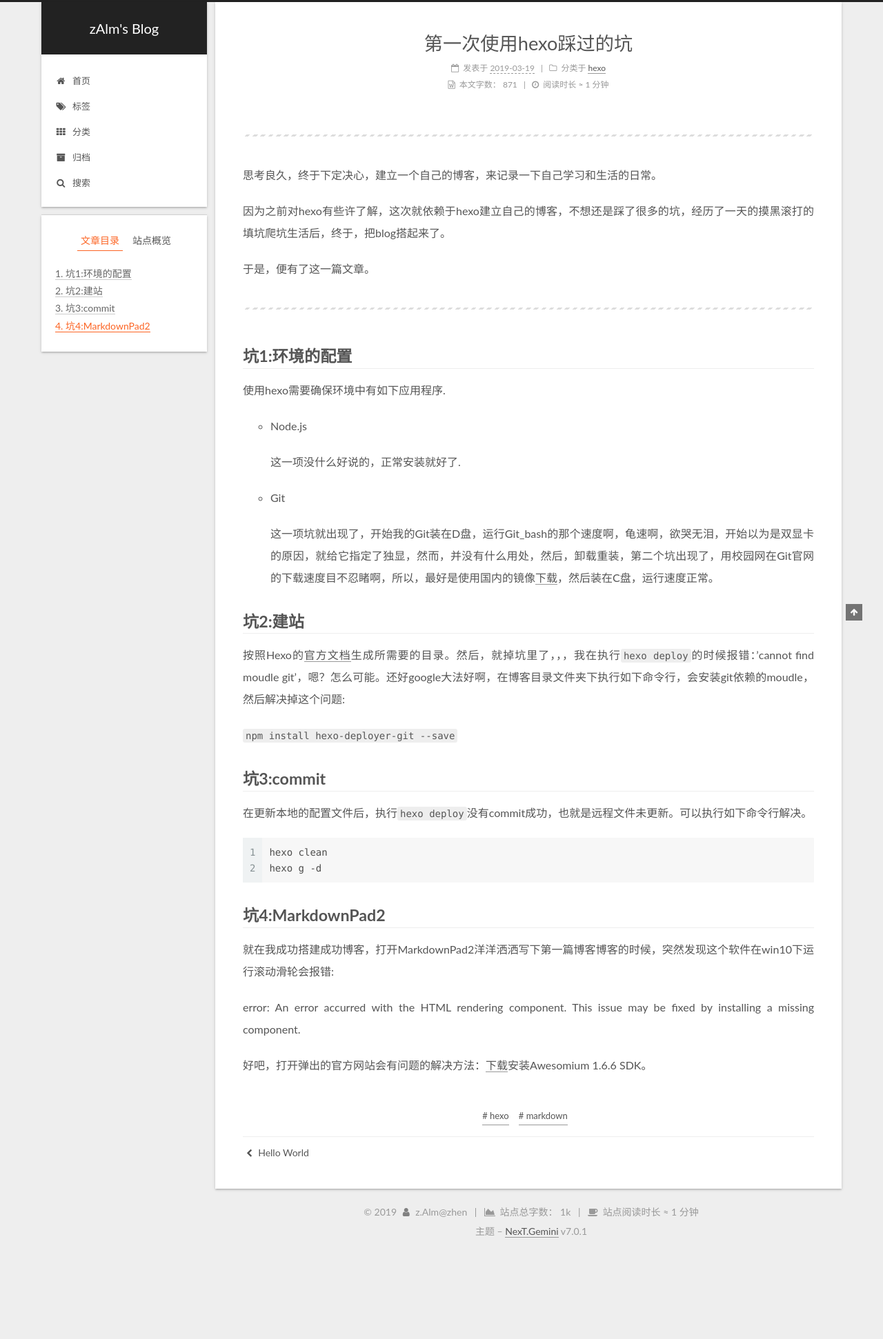
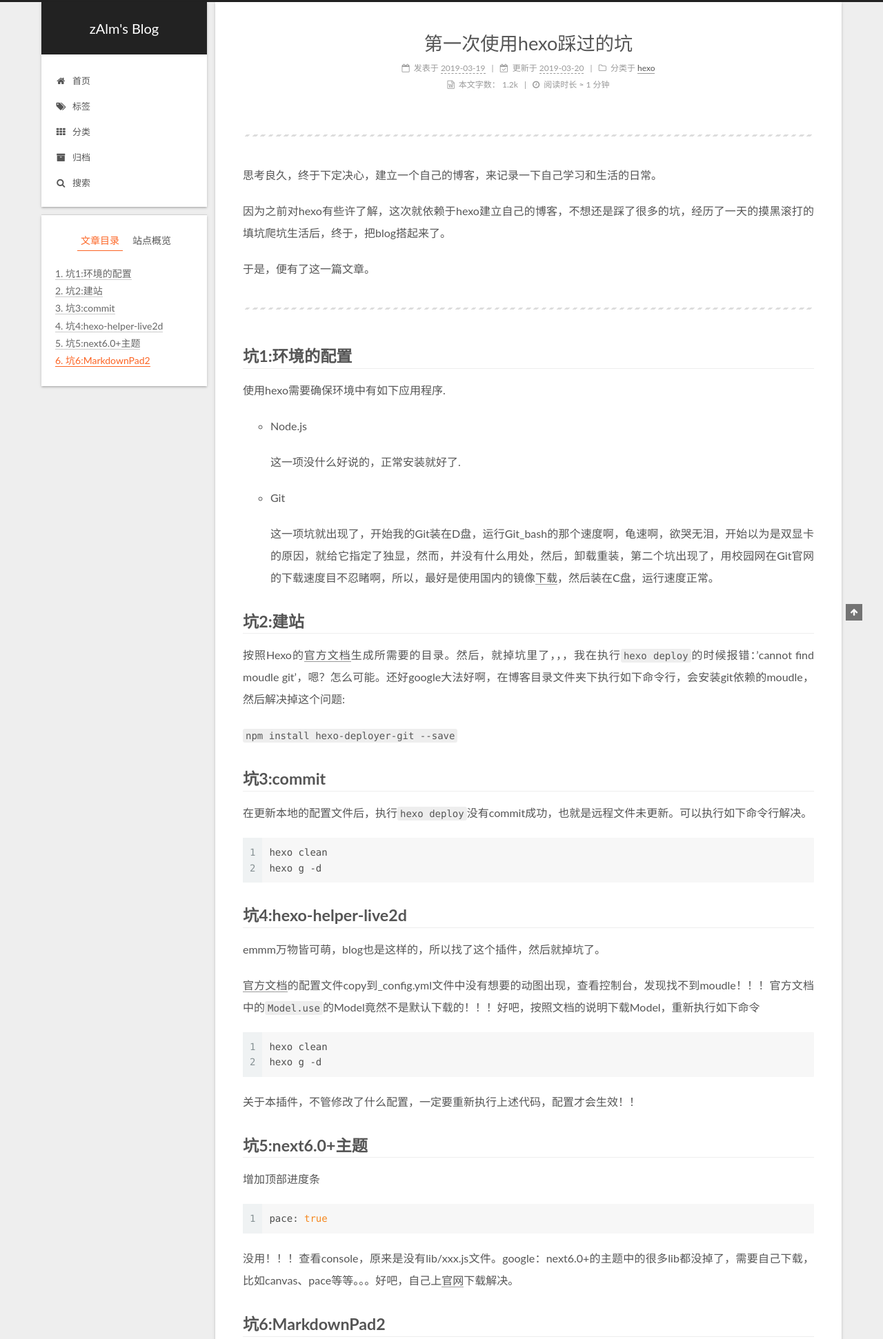
Before and after one commit to zAloneMage/zAloneMage.github.io, a plain HTML site: page 2019/03/19/第一次使用hexo踩过的坑/index.html in a window 1280 px wide. Shown: the top 1942 px of the page at 69% size. Before the commit the page ends 1820 px from the top, so only its background shows below. Drawn offline with Linux system fonts and the light colour scheme; no server answers.

Commit message:
Site updated: 2019-03-20 18:18:36

```diff
--- a/2019/03/19/第一次使用hexo踩过的坑/index.html
+++ b/2019/03/19/第一次使用hexo踩过的坑/index.html
@@ -111,7 +111,7 @@
 <meta property="og:site_name" content="zAlm&#39;s Blog">
 <meta property="og:description" content="思考良久，终于下定决心，建立一个自己的博客，来记录一下自己学习和生活的日常。 因为之前对hexo有些许了解，这次就依赖于hexo建立自己的博客，不想还是踩了很多的坑，经历了一天的摸黑滚打的填坑爬坑生活后，终于，把blog搭起来了。 于是，便有了这一篇文章。  坑1:环境的配置使用hexo需要确保环境中有如下应用程序.  Node.js   这一项没什么好说的，正常安装就好了.  Git   这一">
 <meta property="og:locale" content="zh-CN">
-<meta property="og:updated_time" content="2019-03-19T13:12:00.000Z">
+<meta property="og:updated_time" content="2019-03-20T10:17:00.000Z">
 <meta name="twitter:card" content="summary">
 <meta name="twitter:title" content="第一次使用hexo踩过的坑">
 <meta name="twitter:description" content="思考良久，终于下定决心，建立一个自己的博客，来记录一下自己学习和生活的日常。 因为之前对hexo有些许了解，这次就依赖于hexo建立自己的博客，不想还是踩了很多的坑，经历了一天的摸黑滚打的填坑爬坑生活后，终于，把blog搭起来了。 于是，便有了这一篇文章。  坑1:环境的配置使用hexo需要确保环境中有如下应用程序.  Node.js   这一项没什么好说的，正常安装就好了.  Git   这一">
@@ -402,12 +402,24 @@
 
 
 
-              <time title="创建时间：2019-03-19 16:00:05 / 修改时间：21:12:00" itemprop="dateCreated datePublished" datetime="2019-03-19T16:00:05+08:00">2019-03-19</time>
+              <time title="创建时间：2019-03-19 16:00:05" itemprop="dateCreated datePublished" datetime="2019-03-19T16:00:05+08:00">2019-03-19</time>
 
 
 
 
 
+
+
+                <span class="post-meta-divider">|</span>
+
+
+                <span class="post-meta-item-icon">
+                  <i class="fa fa-calendar-check-o"></i>
+                </span>
+
+                  <span class="post-meta-item-text">更新于</span>
+
+                <time title="修改时间：2019-03-20 18:17:00" itemprop="dateModified" datetime="2019-03-20T18:17:00+08:00">2019-03-20</time>
 
 
           </span>
@@ -453,7 +465,7 @@
 
                   <span class="post-meta-item-text">本文字数：</span>
 
-                <span title="本文字数">871</span>
+                <span title="本文字数">1.2k</span>
 
 
 
@@ -505,7 +517,14 @@
 <p><code>npm install hexo-deployer-git --save</code></p>
 <h2 id="坑3-commit"><a href="#坑3-commit" class="headerlink" title="坑3:commit"></a>坑3:commit</h2><p>在更新本地的配置文件后，执行<code>hexo deploy</code>没有commit成功，也就是远程文件未更新。可以执行如下命令行解决。</p>
 <figure class="highlight bash"><table><tr><td class="gutter"><pre><span class="line">1</span><br><span class="line">2</span><br></pre></td><td class="code"><pre><span class="line">hexo clean</span><br><span class="line">hexo g -d</span><br></pre></td></tr></table></figure>
-<h2 id="坑4-MarkdownPad2"><a href="#坑4-MarkdownPad2" class="headerlink" title="坑4:MarkdownPad2"></a>坑4:MarkdownPad2</h2><p>就在我成功搭建成功博客，打开MarkdownPad2洋洋洒洒写下第一篇博客博客的时候，突然发现这个软件在win10下运行滚动滑轮会报错:</p>
+<h2 id="坑4-hexo-helper-live2d"><a href="#坑4-hexo-helper-live2d" class="headerlink" title="坑4:hexo-helper-live2d"></a>坑4:hexo-helper-live2d</h2><p>emmm万物皆可萌，blog也是这样的，所以找了这个插件，然后就掉坑了。</p>
+<p><a href="https://github.com/EYHN/hexo-helper-live2d" target="_blank" rel="noopener">官方文档</a>的配置文件copy到_config.yml文件中没有想要的动图出现，查看控制台，发现找不到moudle！！！官方文档中的<code>Model.use</code>的Model竟然不是默认下载的！！！好吧，按照文档的说明下载Model，重新执行如下命令</p>
+<figure class="highlight bash"><table><tr><td class="gutter"><pre><span class="line">1</span><br><span class="line">2</span><br></pre></td><td class="code"><pre><span class="line">hexo clean</span><br><span class="line">hexo g -d</span><br></pre></td></tr></table></figure>
+<p>关于本插件，不管修改了什么配置，一定要重新执行上述代码，配置才会生效！！</p>
+<h2 id="坑5-next6-0-主题"><a href="#坑5-next6-0-主题" class="headerlink" title="坑5:next6.0+主题"></a>坑5:next6.0+主题</h2><p>增加顶部进度条</p>
+<figure class="highlight bash"><table><tr><td class="gutter"><pre><span class="line">1</span><br></pre></td><td class="code"><pre><span class="line">pace: <span class="literal">true</span></span><br></pre></td></tr></table></figure>
+<p>没用！！！查看console，原来是没有lib/xxx.js文件。google：next6.0+的主题中的很多lib都没掉了，需要自己下载，比如canvas、pace等等。。。好吧，自己上<a href="https://github.com/theme-next" target="_blank" rel="noopener">官网</a>下载解决。</p>
+<h2 id="坑6-MarkdownPad2"><a href="#坑6-MarkdownPad2" class="headerlink" title="坑6:MarkdownPad2"></a>坑6:MarkdownPad2</h2><p>就在我成功搭建成功博客，打开MarkdownPad2洋洋洒洒写下第一篇博客博客的时候，突然发现这个软件在win10下运行滚动滑轮会报错:</p>
 <p>error: An error accurred with the HTML rendering component. This issue may be fixed by installing a missing component.</p>
 <p>好吧，打开弹出的官方网站会有问题的解决方法：<a href="http://markdownpad.com/download/awesomium_v1.6.6_sdk_win.exe" target="_blank" rel="noopener">下载</a>安装Awesomium 1.6.6 SDK。</p>
 
@@ -703,7 +722,7 @@
 
 
 
-              <div class="post-toc-content"><ol class="nav"><li class="nav-item nav-level-2"><a class="nav-link" href="#坑1-环境的配置"><span class="nav-number">1.</span> <span class="nav-text">坑1:环境的配置</span></a></li><li class="nav-item nav-level-2"><a class="nav-link" href="#坑2-建站"><span class="nav-number">2.</span> <span class="nav-text">坑2:建站</span></a></li><li class="nav-item nav-level-2"><a class="nav-link" href="#坑3-commit"><span class="nav-number">3.</span> <span class="nav-text">坑3:commit</span></a></li><li class="nav-item nav-level-2"><a class="nav-link" href="#坑4-MarkdownPad2"><span class="nav-number">4.</span> <span class="nav-text">坑4:MarkdownPad2</span></a></li></ol></div>
+              <div class="post-toc-content"><ol class="nav"><li class="nav-item nav-level-2"><a class="nav-link" href="#坑1-环境的配置"><span class="nav-number">1.</span> <span class="nav-text">坑1:环境的配置</span></a></li><li class="nav-item nav-level-2"><a class="nav-link" href="#坑2-建站"><span class="nav-number">2.</span> <span class="nav-text">坑2:建站</span></a></li><li class="nav-item nav-level-2"><a class="nav-link" href="#坑3-commit"><span class="nav-number">3.</span> <span class="nav-text">坑3:commit</span></a></li><li class="nav-item nav-level-2"><a class="nav-link" href="#坑4-hexo-helper-live2d"><span class="nav-number">4.</span> <span class="nav-text">坑4:hexo-helper-live2d</span></a></li><li class="nav-item nav-level-2"><a class="nav-link" href="#坑5-next6-0-主题"><span class="nav-number">5.</span> <span class="nav-text">坑5:next6.0+主题</span></a></li><li class="nav-item nav-level-2"><a class="nav-link" href="#坑6-MarkdownPad2"><span class="nav-number">6.</span> <span class="nav-text">坑6:MarkdownPad2</span></a></li></ol></div>
 
 
           </div>
@@ -738,7 +757,7 @@
 
       <span class="post-meta-item-text">站点总字数：</span>
 
-    <span title="站点总字数">1k</span>
+    <span title="站点总字数">2k</span>
 
 
 
@@ -749,7 +768,7 @@
 
       <span class="post-meta-item-text">站点阅读时长 &asymp;</span>
 
-    <span title="站点阅读时长">1 分钟</span>
+    <span title="站点阅读时长">2 分钟</span>
 
 </div>
 
--- a/css/main.css
+++ b/css/main.css
@@ -1852,7 +1852,7 @@ pre .javascript .function {
   width: 4px;
   height: 4px;
   border-radius: 50%;
-  background: #9ff;
+  background: #4af5dd;
 }
 .links-of-blogroll {
   margin-top: 10px;
--- a/search.xml
+++ b/search.xml
@@ -3,7 +3,7 @@
   <entry>
     <title><![CDATA[第一次使用hexo踩过的坑]]></title>
     <url>%2F2019%2F03%2F19%2F%E7%AC%AC%E4%B8%80%E6%AC%A1%E4%BD%BF%E7%94%A8hexo%E8%B8%A9%E8%BF%87%E7%9A%84%E5%9D%91%2F</url>
-    <content type="text"><![CDATA[思考良久，终于下定决心，建立一个自己的博客，来记录一下自己学习和生活的日常。 因为之前对hexo有些许了解，这次就依赖于hexo建立自己的博客，不想还是踩了很多的坑，经历了一天的摸黑滚打的填坑爬坑生活后，终于，把blog搭起来了。 于是，便有了这一篇文章。 坑1:环境的配置使用hexo需要确保环境中有如下应用程序. Node.js 这一项没什么好说的，正常安装就好了. Git 这一项坑就出现了，开始我的Git装在D盘，运行Git_bash的那个速度啊，龟速啊，欲哭无泪，开始以为是双显卡的原因，就给它指定了独显，然而，并没有什么用处，然后，卸载重装，第二个坑出现了，用校园网在Git官网的下载速度目不忍睹啊，所以，最好是使用国内的镜像下载，然后装在C盘，运行速度正常。 坑2:建站按照Hexo的官方文档生成所需要的目录。然后，就掉坑里了，，，我在执行hexo deploy的时候报错：’cannot find moudle git’，嗯？怎么可能。还好google大法好啊，在博客目录文件夹下执行如下命令行，会安装git依赖的moudle，然后解决掉这个问题: npm install hexo-deployer-git --save 坑3:commit在更新本地的配置文件后，执行hexo deploy没有commit成功，也就是远程文件未更新。可以执行如下命令行解决。 12hexo cleanhexo g -d 坑4:MarkdownPad2就在我成功搭建成功博客，打开MarkdownPad2洋洋洒洒写下第一篇博客博客的时候，突然发现这个软件在win10下运行滚动滑轮会报错: error: An error accurred with the HTML rendering component. This issue may be fixed by installing a missing component. 好吧，打开弹出的官方网站会有问题的解决方法：下载安装Awesomium 1.6.6 SDK。]]></content>
+    <content type="text"><![CDATA[思考良久，终于下定决心，建立一个自己的博客，来记录一下自己学习和生活的日常。 因为之前对hexo有些许了解，这次就依赖于hexo建立自己的博客，不想还是踩了很多的坑，经历了一天的摸黑滚打的填坑爬坑生活后，终于，把blog搭起来了。 于是，便有了这一篇文章。 坑1:环境的配置使用hexo需要确保环境中有如下应用程序. Node.js 这一项没什么好说的，正常安装就好了. Git 这一项坑就出现了，开始我的Git装在D盘，运行Git_bash的那个速度啊，龟速啊，欲哭无泪，开始以为是双显卡的原因，就给它指定了独显，然而，并没有什么用处，然后，卸载重装，第二个坑出现了，用校园网在Git官网的下载速度目不忍睹啊，所以，最好是使用国内的镜像下载，然后装在C盘，运行速度正常。 坑2:建站按照Hexo的官方文档生成所需要的目录。然后，就掉坑里了，，，我在执行hexo deploy的时候报错：’cannot find moudle git’，嗯？怎么可能。还好google大法好啊，在博客目录文件夹下执行如下命令行，会安装git依赖的moudle，然后解决掉这个问题: npm install hexo-deployer-git --save 坑3:commit在更新本地的配置文件后，执行hexo deploy没有commit成功，也就是远程文件未更新。可以执行如下命令行解决。 12hexo cleanhexo g -d 坑4:hexo-helper-live2demmm万物皆可萌，blog也是这样的，所以找了这个插件，然后就掉坑了。 官方文档的配置文件copy到_config.yml文件中没有想要的动图出现，查看控制台，发现找不到moudle！！！官方文档中的Model.use的Model竟然不是默认下载的！！！好吧，按照文档的说明下载Model，重新执行如下命令 12hexo cleanhexo g -d 关于本插件，不管修改了什么配置，一定要重新执行上述代码，配置才会生效！！ 坑5:next6.0+主题增加顶部进度条 1pace: true 没用！！！查看console，原来是没有lib/xxx.js文件。google：next6.0+的主题中的很多lib都没掉了，需要自己下载，比如canvas、pace等等。。。好吧，自己上官网下载解决。 坑6:MarkdownPad2就在我成功搭建成功博客，打开MarkdownPad2洋洋洒洒写下第一篇博客博客的时候，突然发现这个软件在win10下运行滚动滑轮会报错: error: An error accurred with the HTML rendering component. This issue may be fixed by installing a missing component. 好吧，打开弹出的官方网站会有问题的解决方法：下载安装Awesomium 1.6.6 SDK。]]></content>
       <categories>
         <category>hexo</category>
       </categories>
```
Also changed, not shown: 2019/03/19/hello-world/index.html (+2 -2 lines), archives/2019/03/index.html (+2 -2 lines), archives/2019/index.html (+2 -2 lines), archives/index.html (+2 -2 lines), categories/hexo/index.html (+2 -2 lines), categories/index.html (+2 -2 lines), index.html (+16 -4 lines), tags/hexo/index.html (+2 -2 lines), tags/index.html (+2 -2 lines), tags/markdown/index.html (+2 -2 lines).
